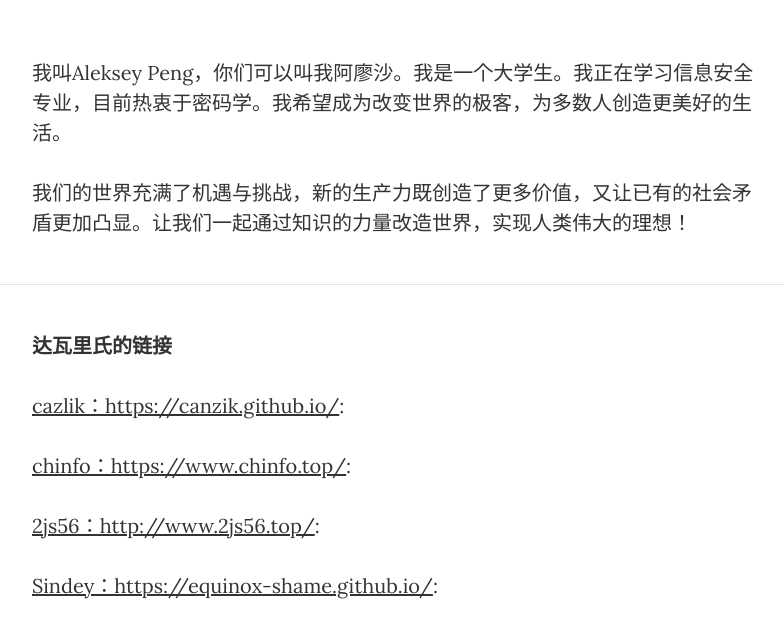
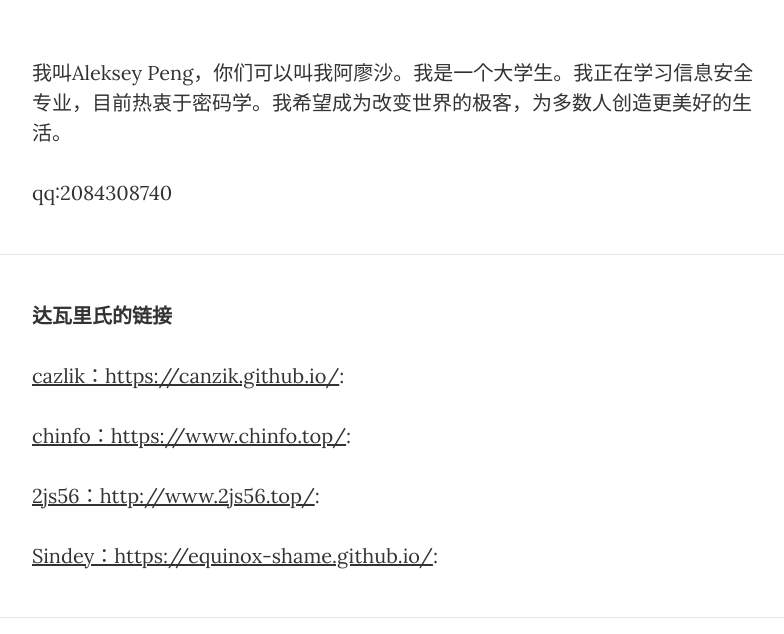
Before and after one commit to AlekseyPeng/AlekseyPeng.github.io, a website: page about.html in a window 1280 px wide. Shown: the part 446-1080 px from the top of the page, without its empty margins (243-1027 px from the left). Drawn offline with nearby package versions, Linux system fonts and the light colour scheme.

Commit message:
Update about.html

```diff
--- a/about.html
+++ b/about.html
@@ -79,7 +79,7 @@
         <div class="row">
             <div class="col-lg-8 offset-lg-2 col-md-10 offset-md-1">
                 <p>我叫Aleksey Peng，你们可以叫我阿廖沙。我是一个大学生。我正在学习信息安全专业，目前热衷于密码学。我希望成为改变世界的极客，为多数人创造更美好的生活。</p>
-                <p>我们的世界充满了机遇与挑战，新的生产力既创造了更多价值，又让已有的社会矛盾更加凸显。让我们一起通过知识的力量改造世界，实现人类伟大的理想！</p>
+                <p>qq:2084308740</p>
             </div>
         </div>
     </div>
```
